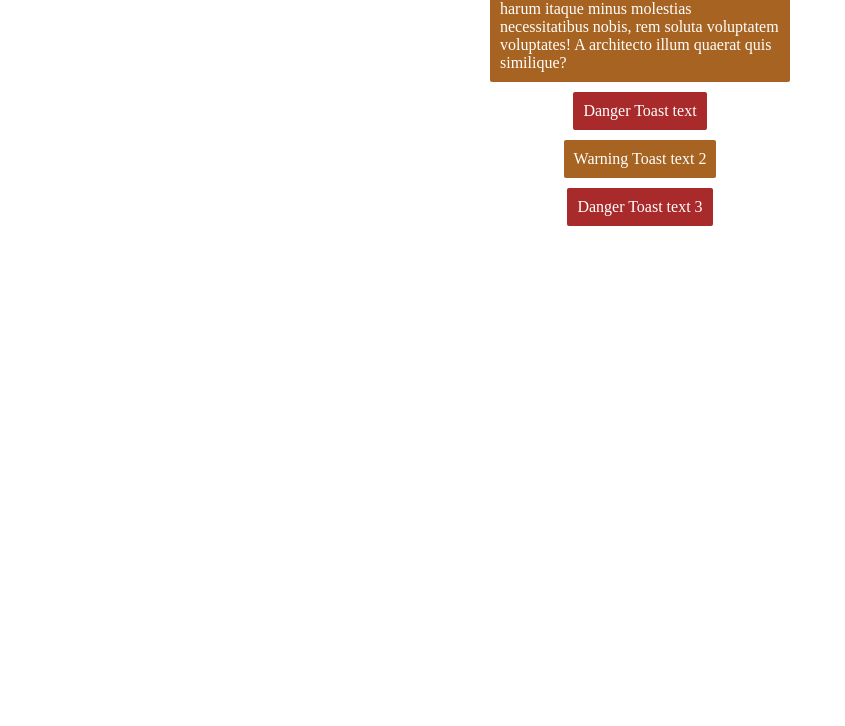
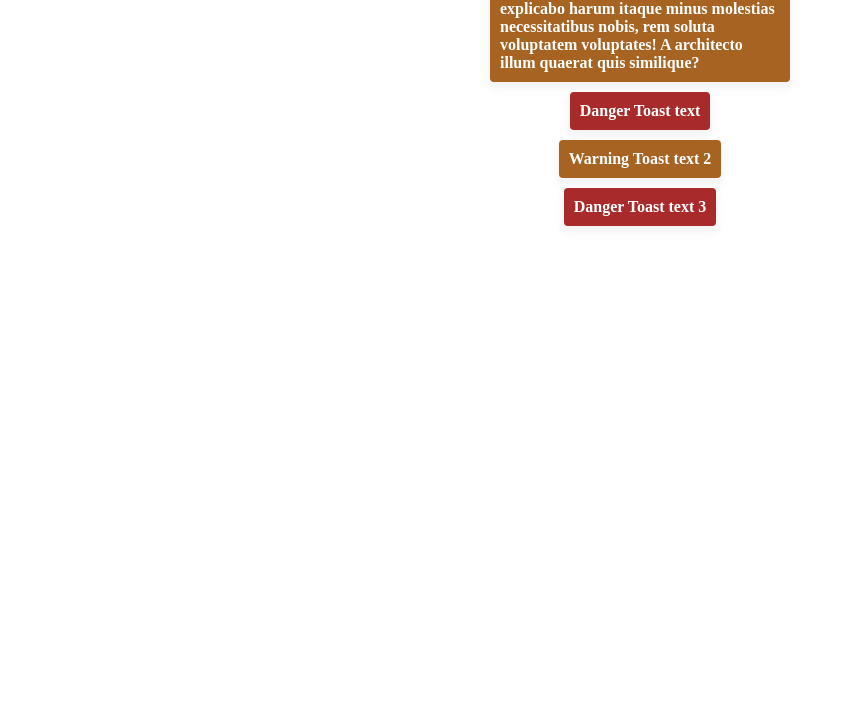
Before and after one commit to KolesnikovCode/ts-toaster, a website built with webpack: page src/index.html in a window 1280 px wide. Shown: the part 74-800 px from the top of the page, without its empty margins (0-845 px from the left). Built offline with nearby package versions, Linux system fonts and the light colour scheme.

Commit message:
upd image

```diff
--- a/src/Toaster.ts
+++ b/src/Toaster.ts
@@ -38,11 +38,11 @@ export default class Toaster {
         document.body.append(this.toasterContainer);
     }
 
-    showToast(params: IToastParams) {
+    showToast({ type, text }: IToastParams) {
         // Create instance of Toast class
         const toast = new Toast({
-            type: params.type,
-            text: params.text,
+            type,
+            text,
         });
         // Push toast instance in toastArray
         if (this.toastCounter < this.maxToasts) {
--- a/src/index.html
+++ b/src/index.html
@@ -5,10 +5,9 @@
     <meta name="viewport"
           content="width=device-width, user-scalable=no, initial-scale=1.0, maximum-scale=1.0, minimum-scale=1.0">
     <meta http-equiv="X-UA-Compatible" content="ie=edge">
-    <title>Juchka</title>
+    <title>Toast</title>
 </head>
 <body>
-    <h1>Toasterrrrrrrr</h1>
     <script src="./toaster.js"></script>
 </body>
 </html>
--- a/src/scss/index.scss
+++ b/src/scss/index.scss
@@ -14,10 +14,14 @@
     min-width: 100px;
     padding: 10px;
     box-sizing: border-box;
-    border-radius: 2px;
+    border-radius: 4px;
     margin: 0 auto;
     margin-top: 10px;
     color: #fff;
+    font-weight: 800;
+    -webkit-box-shadow: 0px 5px 10px 2px rgba(0, 0, 0, 0.05);
+    -moz-box-shadow: 0px 5px 10px 2px rgba(0, 0, 0, 0.05);
+    box-shadow: 0px 5px 10px 2px rgba(0, 0, 0, 0.05);
   }
   .toast_default {
     background: #238C2C;
```
Also changed, not shown: README.MD, screen.png (added), 1 other file.
